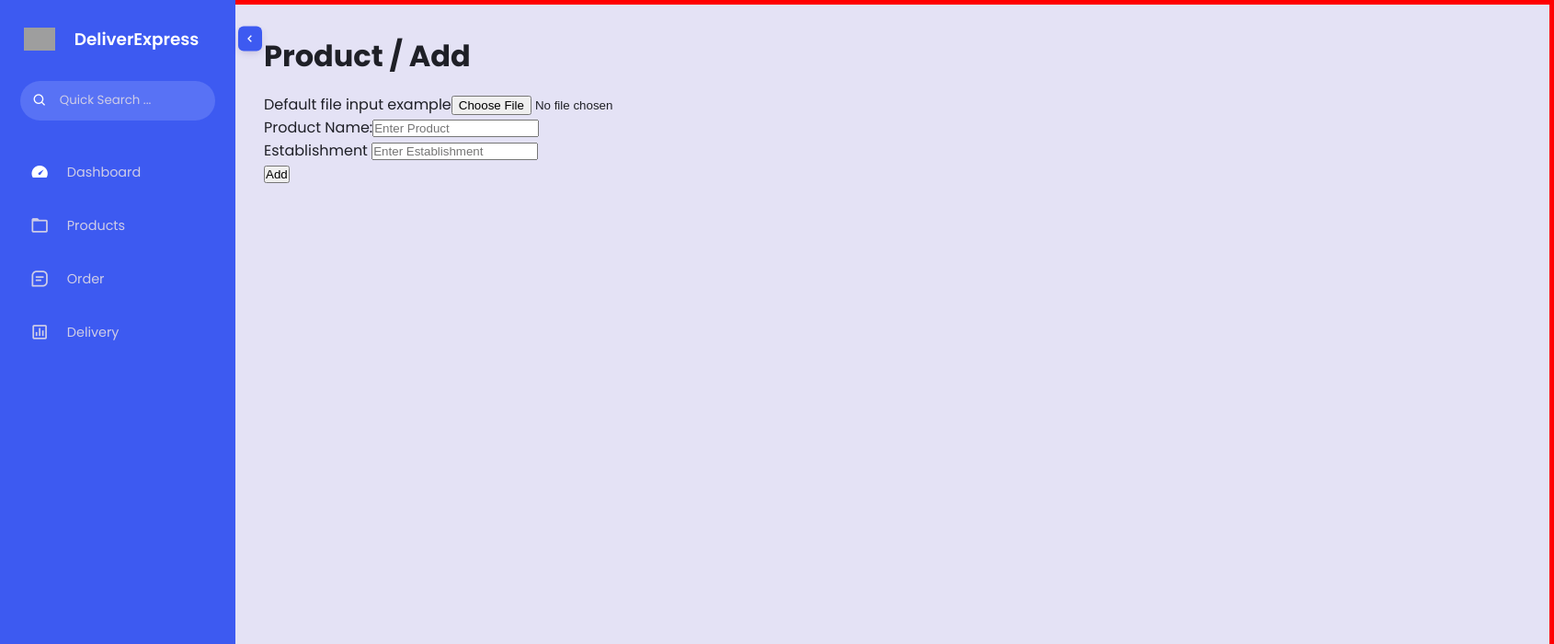
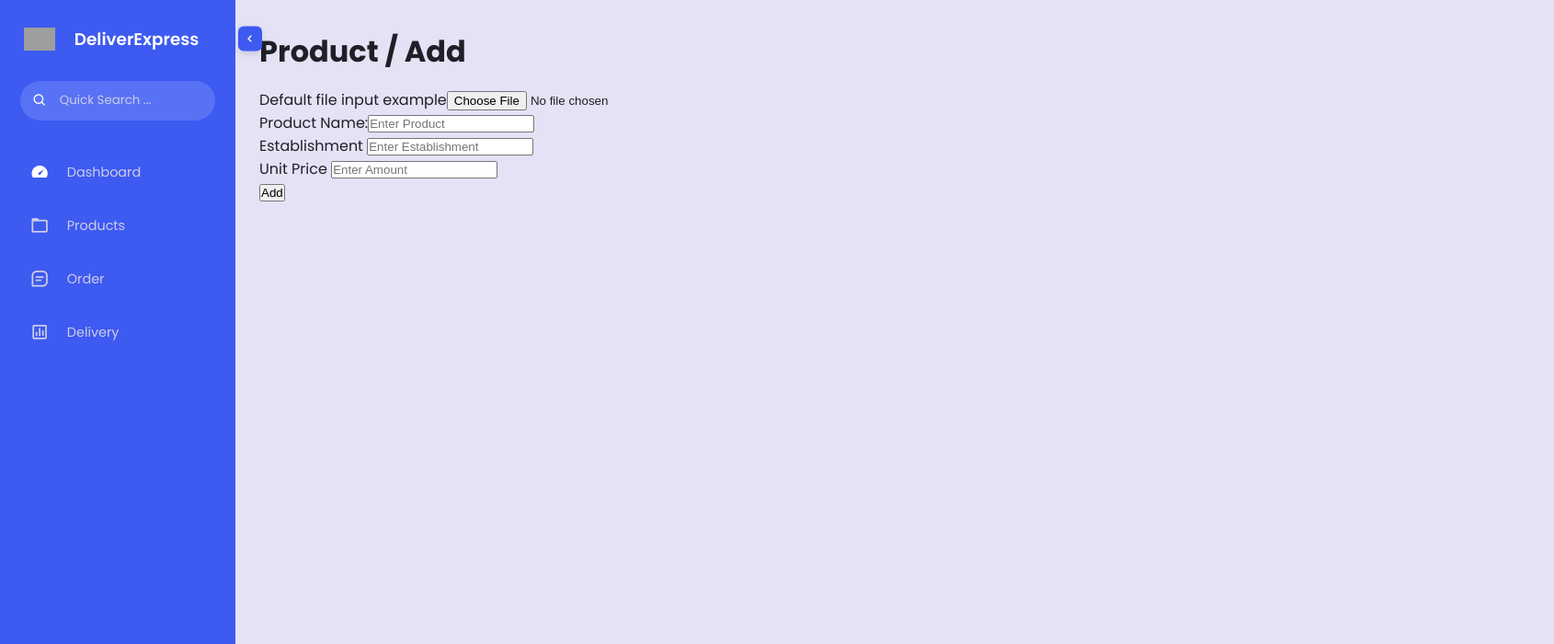
Before and after one commit to cloi-23/DeliveryApp, a Nuxt app in the folder frontend/: page /product/add in a window 1280 px wide. Shown: the top 700 px of the page at 92% size, 1690 px wide, since content can reach past the window. Built offline with nearby package versions, Linux system fonts and the light colour scheme; grey boxes are pictures that could not be loaded.

Commit message:
add price on product page and gitignore on upload

```diff
--- a/frontend/assets/css/style.css
+++ b/frontend/assets/css/style.css
@@ -375,7 +375,8 @@ main {
   margin-top: -100vh;
   margin-left: 250px;
   height: 100vh;
-  width: 180vh;
+  width: 150vh;
+
 
 
 }
--- a/frontend/pages/orders/index.vue
+++ b/frontend/pages/orders/index.vue
@@ -11,7 +11,7 @@
     <th>Unit</th>
     <th>Status</th>
   </tr>
-  <tr v-for="order in orders">
+  <tr v-for="(order,index) in orders" :key="index">
     <td>{{ order.date }}</td>
     <td><nuxt-link :to = "{ name: 'orders-userId',params: {userId: order.userId} }">{{ order.customerName }}</nuxt-link></td>
     <td>{{ order.productName }}</td>
--- a/frontend/pages/product/add.vue
+++ b/frontend/pages/product/add.vue
@@ -7,16 +7,19 @@
  <form @submit.prevent="add">
  <div class="mb-3">
   <label for="formFile" class="form-label">Default file input example</label>
-  <input class="form-control" type="file" id="formFile" name="file"  ref="fileData" @change="imgUpload">
+  <input class="form-control" type="file" id="formFile" name="file"  ref="fileData" @change="imgUpload" required>
 </div>
-{{name}}{{establishment}}
 <div class="mb-3">
 <label for="exampleFormControlInput1" class="form-label">Product Name:</label>
-  <input type="text" class="form-control" v-model="name" placeholder="Enter Product">
+  <input type="text" class="form-control" v-model="name" placeholder="Enter Product" required>
 </div>
 <div class="mb-3">
  <label for="exampleFormControlInput1" class="form-label">Establishment </label>
-  <input type="text" class="form-control"   v-model="establishment" placeholder="Enter Establishment">
+  <input type="text" class="form-control"   v-model="establishment" placeholder="Enter Establishment" required>
+</div>
+<div class="mb-3">
+ <label for="exampleFormControlInput1" class="form-label">Unit Price </label>
+  <input type="number" class="form-control"   v-model="price" placeholder="Enter Amount" required>
 </div>
   <div class="col-12">
     <button type="submit" class="btn btn-primary">Add</button>
@@ -28,11 +31,11 @@
 
 <script  setup>
 import axios from 'axios'
- definePageMeta({layout:'admin'})
 const name = ref(null)
 const establishment = ref(null)
 const fileData = ref(null)
 const image = ref(null)
+const price = ref(null)
 const router  =  useRouter()
 
  const imgUpload = ()=>{
@@ -48,15 +51,19 @@ const router  =  useRouter()
          const product ={
          name: name.value,
          establishment:establishment.value,
-          image: `http://localhost:3000/upload/${image.value}`
+          image: `http://localhost:3000/upload/${image.value}`,
+          price: price.value
      }
+     console.log(product);
      const res = await axios.post(`http://localhost:3000/product`,product)
       console.log(res.status);
-      name.value=null
-      establishment.value=null
+      name.value = null
+      establishment.value = null
+      price.value = null
      router.push({name:'product'})
    } catch (error) {
        console.log(error);
+
    }
  }
 
--- a/frontend/pages/product/index.vue
+++ b/frontend/pages/product/index.vue
@@ -8,12 +8,14 @@
              <th>Image</th>
             <th>Name</th>
             <th>Establishment</th>
+            <th>Unit Price</th>
         </tr>
         <tr v-for="(product,index) in productList" :key="index">
             <td>{{index+1}}</td>
-              <td><img :src='product.image' :alt="product.name" width="200" height="150"> </td>
+              <td><img :src='product.image' :alt="product.name" width="150" height="100"> </td>
             <td>{{product.name}}</td>
              <td>{{product.establishment}}</td>
+              <td>{{product.price}}</td>
 
         </tr>
     </table>
```
Also changed, not shown: 1 other file (tests, documents, lock files or other folders).
